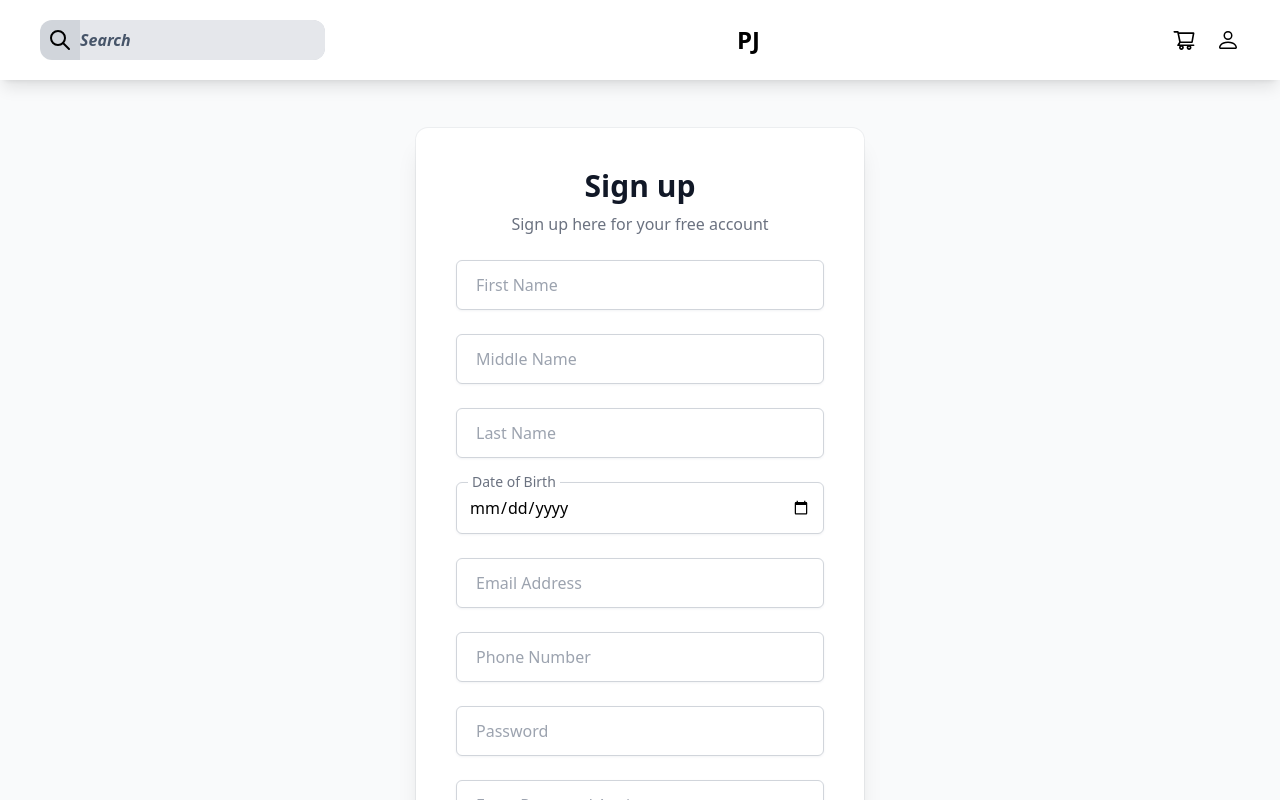
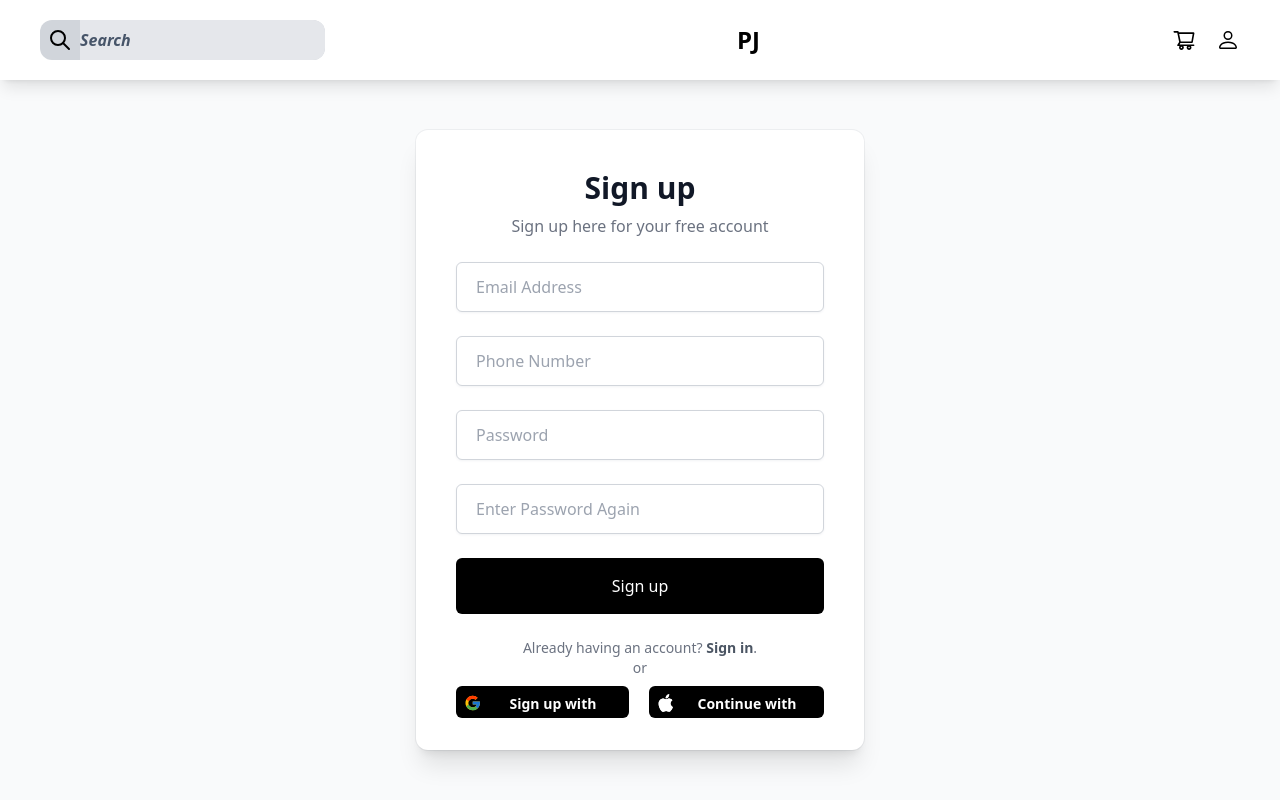
Before and after one commit to Wediah/shoppingsite, a Next.js app: page /Signup in a window 1280 px wide. Shown: the top 800 px of the page. Built offline with nearby package versions, Linux system fonts and the light colour scheme.

Commit message:
removes name and dob from div

```diff
--- a/pages/Signup.tsx
+++ b/pages/Signup.tsx
@@ -18,22 +18,7 @@ function Signup() {
                     </div>
                     <div className='mt-5'>
                         <form action="">
-                            <div className='relative mt-6'>
-                                <input type="name" name='name' id='name' placeholder='First Name' className='peer w-full rounded-md border border-gray-300 px-3 py-3 shadow shadow-gray-100 placeholder:text-transparent focus:border-gray-500 focus:outline-none" autocomplete="off"'/>
-                                <label htmlFor="name" className='pointer-events-none absolute top-0 left-0 ml-3 origin-left -translate-y-1/2 transform bg-white px-1 text-sm text-gray-500 transition-all duration-100 ease-in-out peer-placeholder-shown:top-1/2 peer-placeholder-shown:ml-4 peer-placeholder-shown:text-base peer-placeholder-shown:text-gray-400 peer-focus:-top-0 peer-focus:ml-3 peer-focus:text-sm peer-focus:text-gray-800'>First Name</label>
-                            </div>
-                            <div className='relative mt-6'>
-                                <input type="name" name='name' id='name' placeholder='Middle Name' className='peer w-full rounded-md border border-gray-300 px-3 py-3 shadow shadow-gray-100 placeholder:text-transparent focus:border-gray-500 focus:outline-none" autocomplete="off"'/>
-                                <label htmlFor="name" className='pointer-events-none absolute top-0 left-0 ml-3 origin-left -translate-y-1/2 transform bg-white px-1 text-sm text-gray-500 transition-all duration-100 ease-in-out peer-placeholder-shown:top-1/2 peer-placeholder-shown:ml-4 peer-placeholder-shown:text-base peer-placeholder-shown:text-gray-400 peer-focus:-top-0 peer-focus:ml-3 peer-focus:text-sm peer-focus:text-gray-800'>Middle Name</label>
-                            </div>
-                            <div className='relative mt-6'>
-                                <input type="name" name='name' id='name' placeholder='Last Name' className='peer w-full rounded-md border border-gray-300 px-3 py-3 shadow shadow-gray-100 placeholder:text-transparent focus:border-gray-500 focus:outline-none" autocomplete="off"'/>
-                                <label htmlFor="name" className='pointer-events-none absolute top-0 left-0 ml-3 origin-left -translate-y-1/2 transform bg-white px-1 text-sm text-gray-500 transition-all duration-100 ease-in-out peer-placeholder-shown:top-1/2 peer-placeholder-shown:ml-4 peer-placeholder-shown:text-base peer-placeholder-shown:text-gray-400 peer-focus:-top-0 peer-focus:ml-3 peer-focus:text-sm peer-focus:text-gray-800'>Last Name</label>
-                            </div>
-                            <div className='relative mt-6'>
-                                <input type="date" name='date' id='date' placeholder='Date of Birth' className='peer w-full rounded-md border border-gray-300 px-3 py-3 shadow shadow-gray-100 placeholder:text-transparent focus:border-gray-500 focus:outline-none" autocomplete="off"'/>
-                                <label htmlFor="date" className='pointer-events-none absolute top-0 left-0 ml-3 origin-left -translate-y-1/2 transform bg-white px-1 text-sm text-gray-500 transition-all duration-100 ease-in-out peer-placeholder-shown:top-1/2 peer-placeholder-shown:ml-4 peer-placeholder-shown:text-base peer-placeholder-shown:text-gray-400 peer-focus:-top-0 peer-focus:ml-3 peer-focus:text-sm peer-focus:text-gray-800'>Date of Birth</label>
-                            </div>
+
                             <div className='relative mt-6'>
                                 <input type="email" name='email' id='email' placeholder='Email Address' className='peer w-full rounded-md border border-gray-300 px-3 py-3 shadow shadow-gray-100 placeholder:text-transparent focus:border-gray-500 focus:outline-none" autocomplete="off"'/>
                                 <label htmlFor="email" className='pointer-events-none absolute top-0 left-0 ml-3 origin-left -translate-y-1/2 transform bg-white px-1 text-sm text-gray-500 transition-all duration-100 ease-in-out peer-placeholder-shown:top-1/2 peer-placeholder-shown:ml-4 peer-placeholder-shown:text-base peer-placeholder-shown:text-gray-400 peer-focus:-top-0 peer-focus:ml-3 peer-focus:text-sm peer-focus:text-gray-800'>Email Address</label>
```
